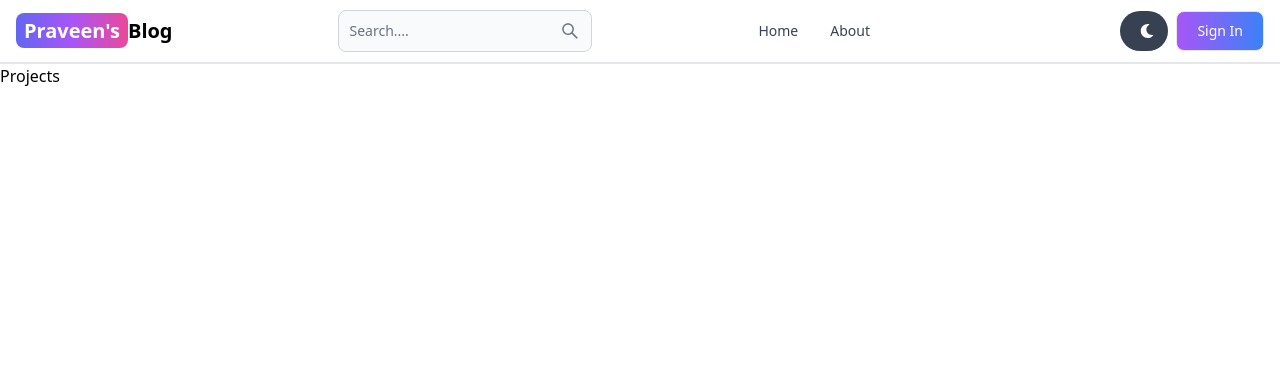
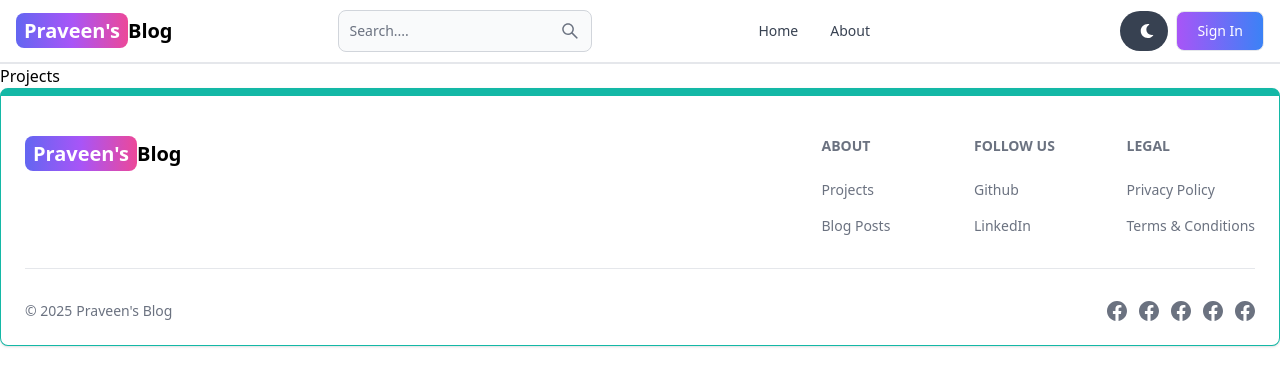
Before and after one commit to praveensource/MERN_Blog, a React (Vite) app in the folder client/: page /projects in a window 1280 px wide. Shown: the top 386 px of the page. Built offline with nearby package versions, Linux system fonts and the light colour scheme.

Commit message:
create and add footer component

```diff
--- a/client/src/App.jsx
+++ b/client/src/App.jsx
@@ -7,6 +7,7 @@
 import Dashboard from './pages/Dashboard';
 import Projects from './pages/Projects';
 import Header from './components/Header';
+import Footer from './components/Footer';
 
 const App = () => {
   return (
@@ -21,6 +22,7 @@
         <Route path='/projects' element = {<Projects />} />
 
       </Routes>
+    <Footer />
     </BrowserRouter>
   )
 }
--- /dev/null
+++ b/client/src/components/Footer.jsx
@@ -0,0 +1,76 @@
+import React from 'react'
+import {Footer, FooterCopyright, FooterDivider, FooterIcon, FooterLink, FooterLinkGroup, FooterTitle} from 'flowbite-react'
+import { Link } from 'react-router-dom'
+import {BsFacebook} from 'react-icons/bs'
+
+const FooterCom = () => {
+  return (
+    <Footer container className='border border-t-8 border-teal-500'>
+
+        <div className='w-full max-w-7xl mx-auto'>
+            <div className='grid w-full justify-between sm:flex md:grid-cols-1'>
+                <div className='mt-5'>
+                <Link to={"/"} className='self-center whitespace-nowrap text-lg sm:text-xl font-semibold dark:text-white'>
+      <span className='px-2 py-1 bg-gradient-to-r from-indigo-500 via-purple-500 to-pink-500 rounded-lg text-white'>Praveen's</span>
+      Blog
+      </Link>
+                </div>
+            {/* cols */}
+            <div className='grid grid-cols-2 gap-8 mt-4 sm:grid-cols-3 sm:gap-6'>
+                <div>
+                <FooterTitle title='About' />
+                <FooterLinkGroup col>
+                    <FooterLink href='#' target='_blank' rel='noopener noreferrer'>
+                        Projects
+                    </FooterLink>
+                    <FooterLink href='#' target='_blank' rel='noopener noreferrer'>
+                        Blog Posts
+                    </FooterLink>
+
+                </FooterLinkGroup>
+                </div>
+
+                <div>
+                <FooterTitle title='Follow us' />
+                <FooterLinkGroup col>
+                    <FooterLink href='#' target='_blank' rel='noopener noreferrer'>
+                        Github
+                    </FooterLink>
+                    <FooterLink href='#' target='_blank' rel='noopener noreferrer'>
+                        LinkedIn
+                    </FooterLink>
+
+                </FooterLinkGroup>
+                </div>
+
+                <div>
+                <FooterTitle title='Legal' />
+                <FooterLinkGroup col>
+                    <FooterLink href='#'>
+                        Privacy Policy
+                    </FooterLink>
+                    <FooterLink href='#' >
+                        Terms &amp; Conditions
+                    </FooterLink>
+
+                </FooterLinkGroup>
+                </div>
+            </div>
+            </div>
+            <FooterDivider />
+            <div className='w-full sm:flex sm:items-center sm:justify-between'>
+                <FooterCopyright href='#' by="Praveen's Blog" year={new Date().getFullYear()} />
+                <div className='flex gap-3 sm:mt-0 mt-4 sm:justify-center'>
+                    <FooterIcon href='#' icon={BsFacebook} />
+                    <FooterIcon href='#' icon={BsFacebook} />
+                    <FooterIcon href='#' icon={BsFacebook} />
+                    <FooterIcon href='#' icon={BsFacebook} />
+                    <FooterIcon href='#' icon={BsFacebook} />
+                </div>
+            </div>
+        </div>
+    </Footer>
+  )
+}
+
+export default FooterCom
```
